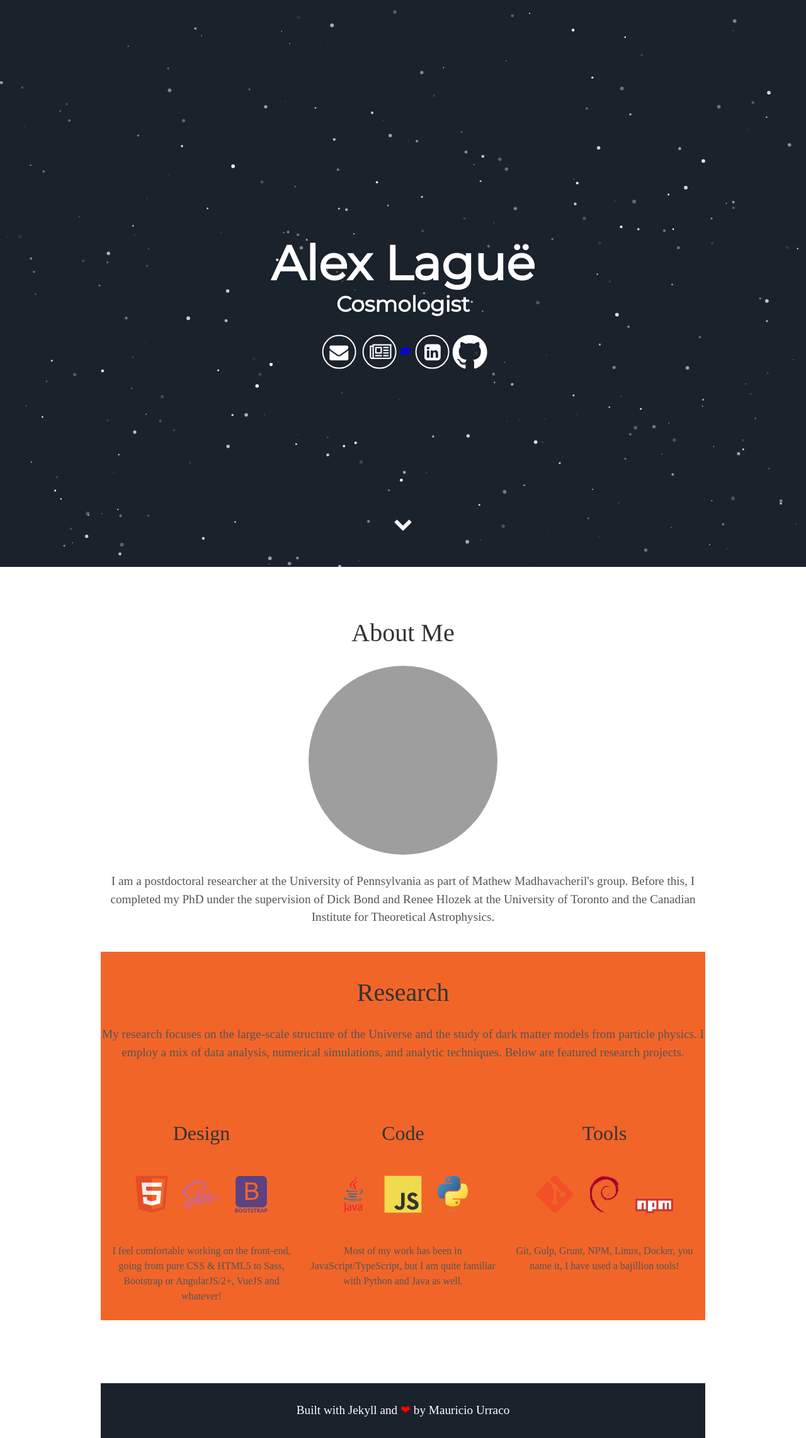
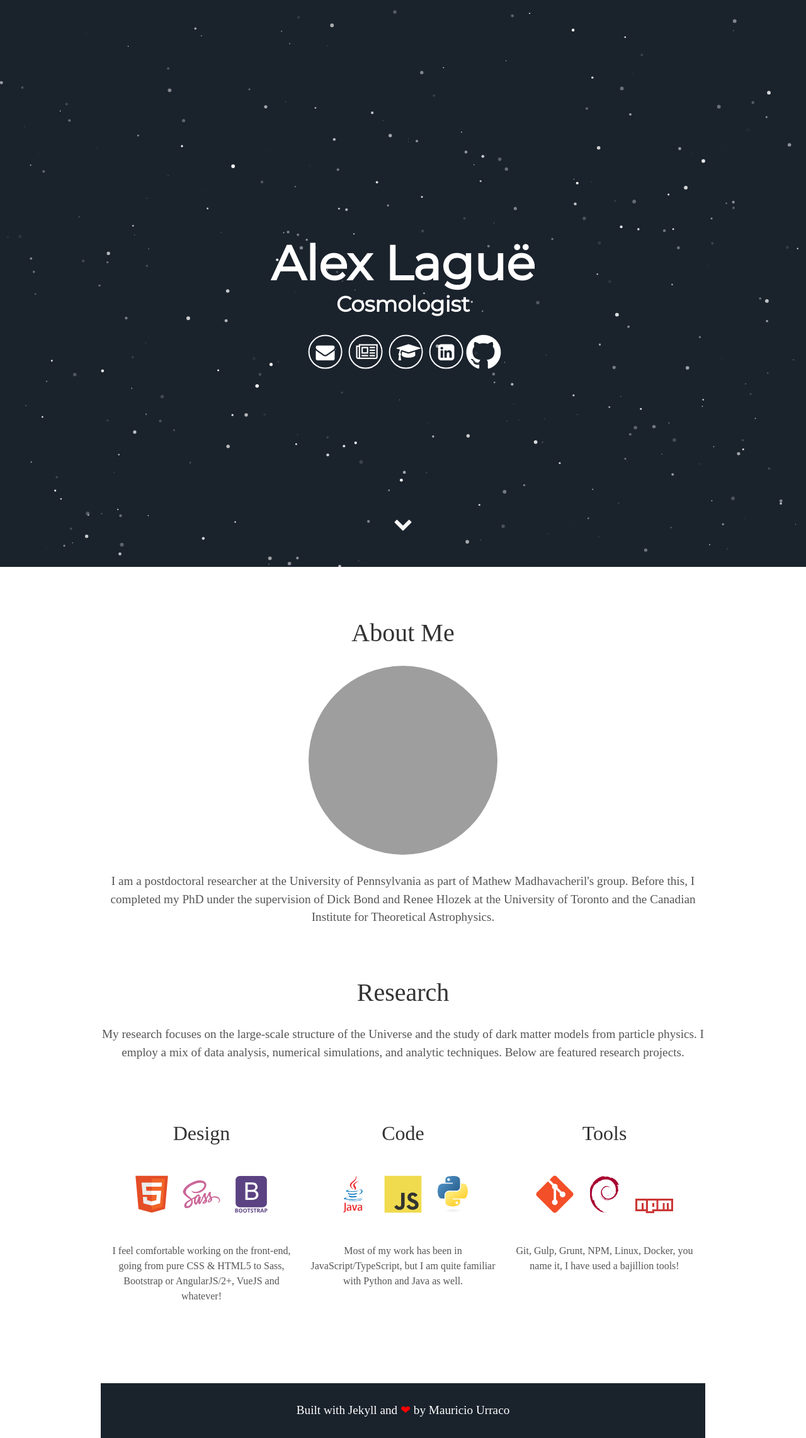
Before and after one commit to alexlague/alexlague.github.io, a Jekyll site: the page index.html, which Jekyll copies as it is, in a window 1280 px wide. Shown: the whole page at 63% size. Built offline with Jekyll 4.4.1, drawn with Linux system fonts in a browser that asks for light colours; some web fonts are replaced; grey boxes are pictures that could not be loaded.

Commit message:
icons and background color

```diff
--- a/index.html
+++ b/index.html
@@ -30,7 +30,7 @@
         <a aria-label="Publication List" target="_blank" href="https://arxiv.org/search/astro-ph?searchtype=author&query=Lagu%C3%AB%2C+A"><i class="icon fa fa-newspaper-o" aria-hidden="true"></i></a>
 
 
-        <a aria-label="My CV" target="_blank" href="https://www.facebook.com/mauricio.urraco"><i class="fa fa-graduation-cap fa-4" aria-hidden="true"></i></a>
+        <a aria-label="My CV" target="_blank" href="https://www.facebook.com/mauricio.urraco"><i class="icon fa fa-graduation-cap" aria-hidden="true"></i></a>
 
 
         <a aria-label="My LinkedIn" target="_blank" href="https://www.linkedin.com/in/murraco"><i class="icon fa fa-linkedin-square" aria-hidden="true"></i></a>
@@ -60,7 +60,7 @@ img {
 </div>
 </div>
 
-      <section id="research" style="background-color:#F16529">
+      <section id="research">
         <div class="user-details">
   <h1>Research</h1>
   <p>My research focuses on the large-scale structure of the Universe and the study of dark matter models from particle physics. I employ a mix of data analysis, numerical simulations, and analytic techniques. Below are featured research projects. </p>
```
